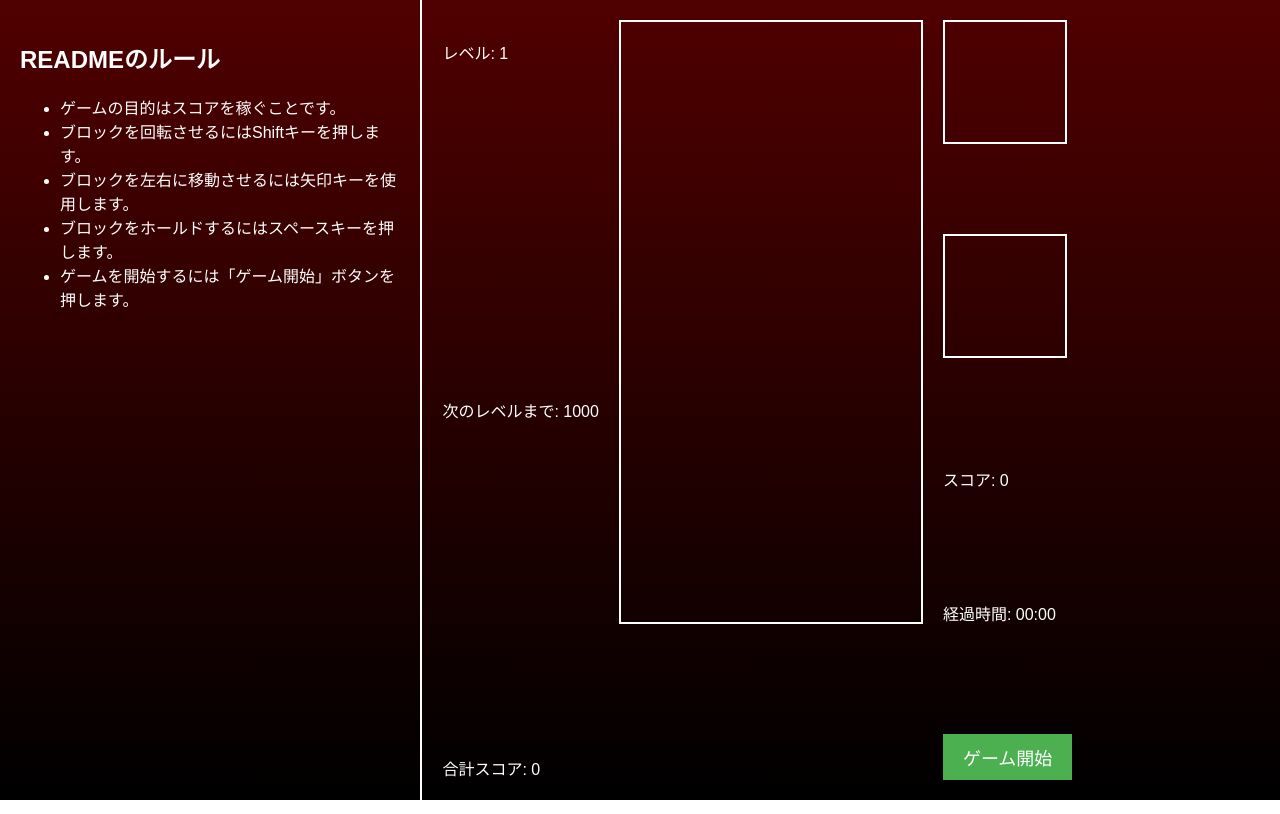
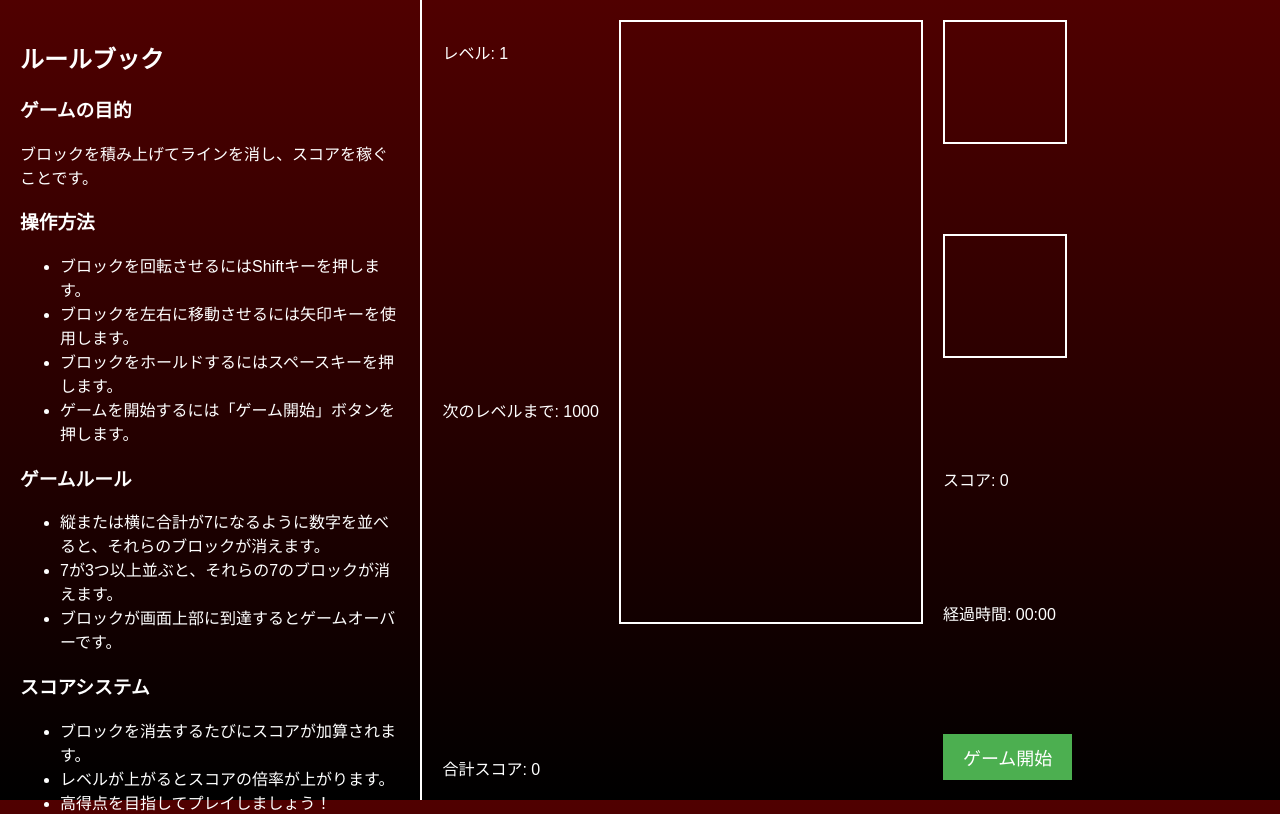
Before and after one commit to shimayuz/sevengame, a plain HTML site: page index.html in a window 1280 px wide. Drawn offline with Linux system fonts and the light colour scheme.

Commit message:
Update index.html

```diff
--- a/index.html
+++ b/index.html
@@ -82,13 +82,27 @@
 <body>
     <div id="container">
         <div id="rules">
-            <h2>READMEのルール</h2>
+            <h2>ルールブック</h2>
+            <h3>ゲームの目的</h3>
+            <p>ブロックを積み上げてラインを消し、スコアを稼ぐことです。</p>
+            <h3>操作方法</h3>
             <ul>
-                <li>ゲームの目的はスコアを稼ぐことです。</li>
                 <li>ブロックを回転させるにはShiftキーを押します。</li>
                 <li>ブロックを左右に移動させるには矢印キーを使用します。</li>
                 <li>ブロックをホールドするにはスペースキーを押します。</li>
                 <li>ゲームを開始するには「ゲーム開始」ボタンを押します。</li>
+            </ul>
+            <h3>ゲームルール</h3>
+            <ul>
+                <li>縦または横に合計が7になるように数字を並べると、それらのブロックが消えます。</li>
+                <li>7が3つ以上並ぶと、それらの7のブロックが消えます。</li>
+                <li>ブロックが画面上部に到達するとゲームオーバーです。</li>
+            </ul>
+            <h3>スコアシステム</h3>
+            <ul>
+                <li>ブロックを消去するたびにスコアが加算されます。</li>
+                <li>レベルが上がるとスコアの倍率が上がります。</li>
+                <li>高得点を目指してプレイしましょう！</li>
             </ul>
         </div>
         <div id="game-container">
```
